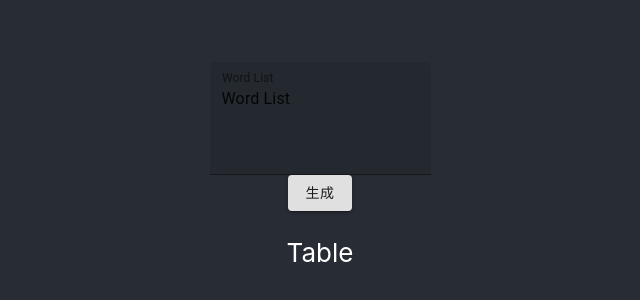
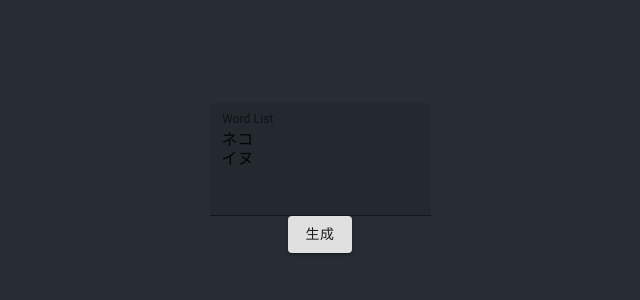
Before and after one commit to irys33/word-search-app, a React (Create React App) app: page / in a window 1280 px wide. Shown: the part 222-522 px from the top of the page, without its empty margins (320-960 px from the left). Built offline with nearby package versions, Linux system fonts and the light colour scheme.

Commit message:
complete

```diff
--- a/src/App.js
+++ b/src/App.js
@@ -1,4 +1,4 @@
-import React, { memo } from 'react';
+import React from 'react';
 import Button from '@material-ui/core/Button';
 
 import WordTable from './wordTable';
@@ -15,20 +15,101 @@ function App() {
     fontSize: "calc(10px + 2vmin)",
     color: "white",
   }
-  const [value, setValue] = React.useState('Word List');
-  const [table, setTable] = React.useState('Table');
+  const [value, setValue] = React.useState('ネコ\nイヌ');
+  const [table, setTable] = React.useState([]);
 
   const handleChange = (event) => {
-      setValue(event.target.value);
+    setValue(event.target.value);
   };
 
+  const isEmpty = (direction, table, startPos, endPos) => {
+    const [start, end] = direction === 0 ? [startPos.x, endPos.x] : [startPos.y, endPos.y]
+    for (let i = start; i < end; i++){
+      const [y, x] = direction === 0 ? [startPos.y, i] : [i, startPos.x]
+      if (table[y][x] != "　") return false
+    }
+    return true
+  }
 
-  return (
+  const insertWord = (table, word, direction, startPos)=> {
+    for (let i = 0; i < word.length; i++){
+        const [y, x] = direction === 0 ? [startPos.y, i+startPos.x] : [i+startPos.y, startPos.x]
+        table[y][x] = word[i];
+    }
+  }
+
+  const generateTable = (value, size) => {
+    function getRandomInt(max) {
+      return Math.floor(Math.random() * Math.floor(max));
+    }
+
+    function getRandomKatakana() {
+      const katakana = "アイウエオカキクケコサシスセソタチツテトナニヌネノハヒフヘホマミムメモヤユヨラリルレロワヲン";
+      return katakana[Math.floor(Math.random()*katakana.length)];
+    }
+
+    // 初期化
+    var table = new Array(size);
+    for(let y = 0; y < size; y++) {
+      table[y] = new Array(size).fill("　");
+    }
+
+    const [TABLE_WIDTH, TABLE_HEIGHT] = [table[0].length, table.length]
+    const REPEAT_NUM = 10
+
+    const wordList = value.split("\n")
+
+    wordList.map(word => {
+      if (false) {
+        // TODO 文字が重なっていたら, 重ねて挿入できるかを試す.
+      } else {
+        let insert_end_flag = 0
+        while (insert_end_flag < REPEAT_NUM){
+          const startPos = {x: getRandomInt(table.length), y: getRandomInt(table.length)}
+          insert_end_flag += 1
+          const direction = getRandomInt(2) // 0: 横 1: 縦
+
+          const endPos = direction === 0 ? {x: startPos.x + word.length, y: startPos.y} : {x: startPos.x, y: startPos.y + word.length}
+
+          // endPosが範囲外だったらbreak
+          // endPosまで直線に探索して, 空文字列以外入ってたらbreak
+          if (direction === 0){
+            if (endPos.x >= TABLE_WIDTH){
+              continue
+            } else if (!isEmpty(direction, table, startPos, endPos)) {
+              continue
+            }
+          } else {
+            if (endPos.y >= TABLE_HEIGHT){
+              continue
+            } else if (!isEmpty(direction, table, startPos, endPos)) {
+              continue
+            }
+          }
+
+          // wordの代入
+          insertWord(table, word, direction, startPos)
+          break
+        }
+      }
+    })
+
+    table = table.map(
+      row => row.map(
+        i => i === "　" ? getRandomKatakana() : i
+      )
+    )
+
+    setTable(table);
+
+  }
+
+  return  (
     <div style={{textAlign: "center"}}>
       <div style={appHeaderStyle}>
         <WordForm value={value} handleChange={handleChange} />
-        <Button variant="contained" onClick={() => setTable(value)}>生成</Button>
-        {/* <Button variant="contained">生成</Button> */}
+        {/* TODO サイズを入力できるようにする */}
+        <Button variant="contained" onClick={() => generateTable(value, 6)}>生成</Button>
         <WordTable tableList={table} />
       </div>
     </div>
@@ -36,5 +117,3 @@ function App() {
 }
 
 export default App;
-
-// memo setValue({...array, props.newValue})　などで値をコピーした新しいオブジェクトを生成してstateに保存すると再描画されます。
--- a/src/wordTable.js
+++ b/src/wordTable.js
@@ -1,6 +1,14 @@
 
-function WordTable(props) {
-    return <p>{props.tableList}</p>;
+function WordTable({tableList=[], onClick}) {
+    return (
+      <div>
+        {tableList.map((row, ridx) =>
+            <div  key={ridx}>
+              {row.map((cal, cidx) => <button className="square" key={`${ridx}-${cidx}`}> {cal} </button> )}
+            </div>
+        )}
+      </div>
+    );
 }
 
 export default WordTable;
```
